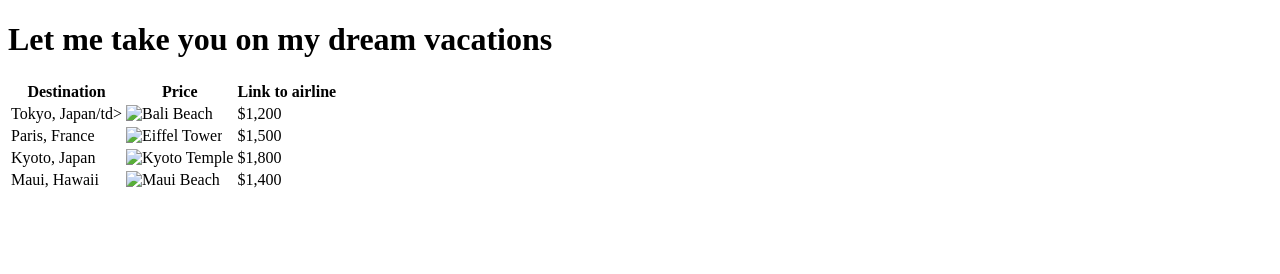
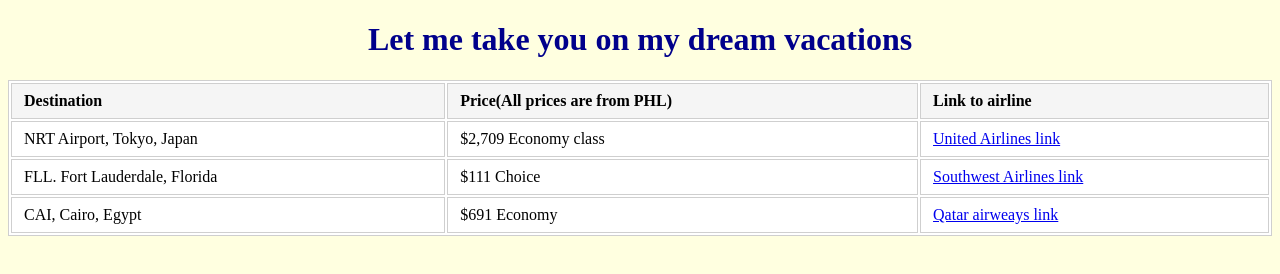
Before and after one commit to KhanFaisal/week9, a plain HTML site: page index.html in a window 1280 px wide. Drawn offline with Linux system fonts and the light colour scheme.

Commit message:
Added more table contents

```diff
--- a/index.html
+++ b/index.html
@@ -11,28 +11,23 @@
     <table>
         <tr>
             <th>Destination</th>
-            <th>Price</th>
+            <th>Price(All prices are from PHL)</th>
             <th>Link to airline</th>
         </tr>
         <tr>
-            <td>Tokyo, Japan/td>
-            <td><img src="images/bali.jpg" alt="Bali Beach" width="200"></td>
-            <td>$1,200</td>
+            <td>NRT Airport, Tokyo, Japan</td>
+            <td>$2,709 Economy class</td>
+            <td><a href="https://www.united.com/en/us/fsr/choose-flights?f=PHL&t=NRT&d=2025-12-21&r=2026-01-14&sc=7%2C7&st=bestmatches&cbm=-1&cbm2=-1&ft=0&cp=0&ct=1&px=1%2C0%2C0%2C0%2C0%2C0%2C0%2C0&taxng=1&clm=7&EditSearchCartId=4493FD17-7343-415F-9D73-D961FF7D81E7&tqp=R">United Airlines link</a></td>
         </tr>
         <tr>
-            <td>Paris, France</td>
-            <td><img src="images/paris.jpg" alt="Eiffel Tower" width="200"></td>
-            <td>$1,500</td>
+            <td>FLL. Fort Lauderdale, Florida</td>
+            <td>$111 Choice</td>
+            <td><a href="https://www.southwest.com/air/booking/select-depart.html?adultsCount=1&adultPassengersCount=1&destinationAirportCode=FLL&departureDate=2025-12-16&departureTimeOfDay=ALL_DAY&fareType=USD&int=HOMEQBOMAIR&originationAirportCode=PHL&passengerType=ADULT&promoCode=&returnDate=2025-12-27&returnTimeOfDay=ALL_DAY&tripType=roundtrip">Southwest Airlines link</a></td>
         </tr>
         <tr>
-            <td>Kyoto, Japan</td>
-            <td><img src="images/kyoto.jpg" alt="Kyoto Temple" width="200"></td>
-            <td>$1,800</td>
-        </tr>
-        <tr>
-            <td>Maui, Hawaii</td>
-            <td><img src="images/maui.jpg" alt="Maui Beach" width="200"></td>
-            <td>$1,400</td>
+            <td>CAI, Cairo, Egypt</td>
+            <td>$691 Economy</td>
+            <td><a href="https://www.qatarairways.com/app/booking/flight-selection?widget=QR&searchType=F&addTaxToFare=Y&minPurTime=0&selLang=en&tripType=R&fromStation=PHL&toStation=CAI&departing=2025-12-16&returning=2025-12-31&bookingClass=E&adults=1&children=0&infants=0&ofw=0&teenager=0&flexibleDate=off&allowRedemption=N"> Qatar airweays link</a></td>
         </tr>
     </table>
 </body>
--- a/styles.css
+++ b/styles.css
@@ -0,0 +1,25 @@
+body{
+    background-color: lightyellow;
+}
+h1
+{
+    text-align: center;
+    color: darkblue;
+}
+table {
+    width: 100%;
+    border: 1px solid #cfcfcf;
+    background: #fff;
+}
+
+th, td {
+    border: 1px solid #cfcfcf;
+    padding: 8px 12px;
+    text-align: left;
+    vertical-align: middle;
+}
+
+th {
+    background: #f5f5f5;
+    font-weight: 600;
+}
```
